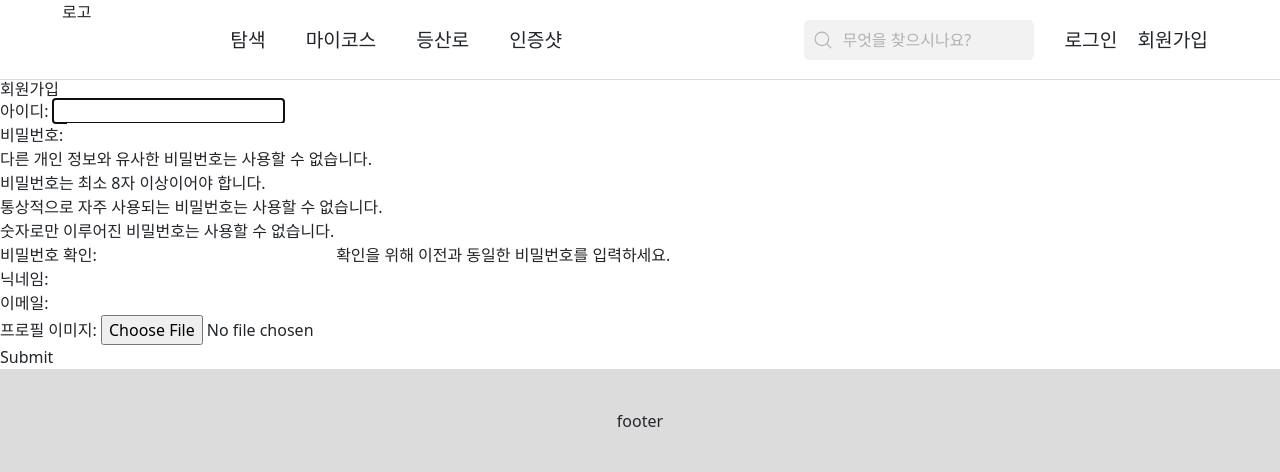
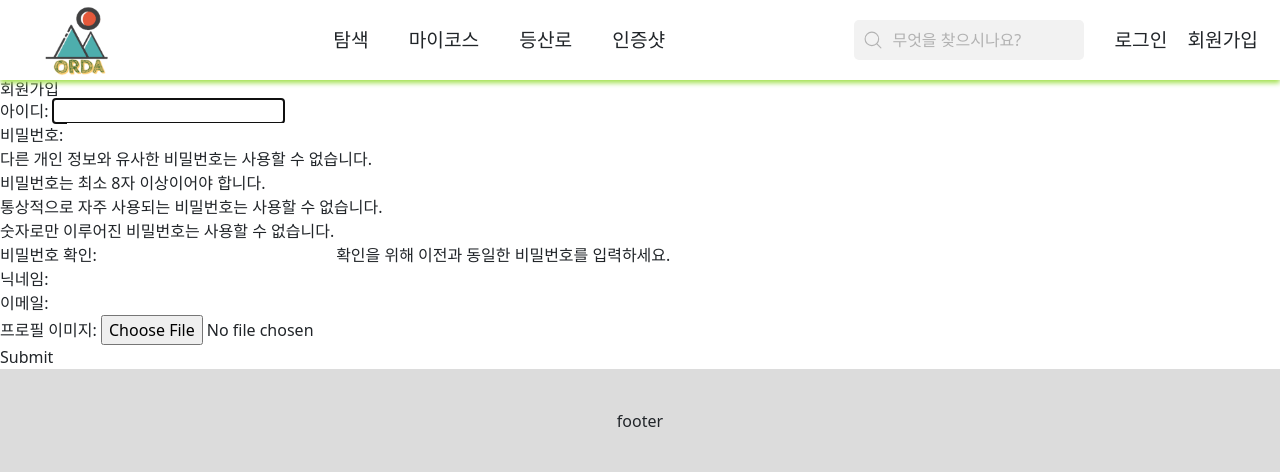
Before and after one commit to 5rda/orda, a Django app: page /accounts/signup/ in a window 1280 px wide. Shown: the top 472 px of the page. Run offline with Django 3.2, Linux system fonts and the light colour scheme; some libraries are stand-ins or nearby versions.

Commit message:
[FEAT] navbar, footer 추가

```diff
--- a/pjt/urls.py
+++ b/pjt/urls.py
@@ -21,7 +21,7 @@ from . import views
 
 urlpatterns = [
     path('admin/', admin.site.urls),
-    path('', views.index),
+    path('', views.index, name="index"),
     path('accounts/', include('accounts.urls')),
     path('mountains/', include('mountains.urls')),
 ] + static(settings.MEDIA_URL, document_root=settings.MEDIA_ROOT)
--- a/static/css/base.css
+++ b/static/css/base.css
@@ -7,16 +7,34 @@
 
 
 /* nav */
-.header--warp {
+.header__navbox {
+  display: flex;
+  flex-direction: row;
+  height: 80px;
+}
+
+.header__nav--warp {
   display: flex;
   height: 80px;
   flex-direction: row;
   justify-content: space-between;
-  margin: 0 50px 0 50px;
+  margin: 0 auto;
+  /* padding: 0 100px 0 100px; */
 }
 
-.header--logo {
+.header__logo {
+  position: relative;
+  margin: 0 30px;
+}
 
+.header__logo--img {
+  height: 100%;
+  object-fit: cover;
+}
+
+.header__navbox1 {
+  display: flex;
+  flex-direction: row;
 }
 
 .header__nav--list {
@@ -40,6 +58,11 @@
 
 .active-button:hover {
   color: #A2E04E;
+}
+
+.header__navbox2 {
+  display: flex;
+  flex-direction: row;
 }
 
 .header__search {
@@ -79,6 +102,32 @@
   cursor: pointer;
 }
 
+@media (max-width:1080px) {
+  .header__logo {
+    display: none;
+  }
+
+  .header__nav--warp {
+    display: flex;
+    height: 120px;
+    flex-direction: column;
+    justify-content: center;
+    align-items: center;
+    margin: 0 auto;
+    /* padding: 0 100px 0 100px; */
+  }
+
+  .header__navbox1 {
+    order: 2;
+    padding: 10px 0;
+  }
+
+  .header__navbox2 {
+    order: 1;
+    padding: 10px 0;
+  }
+}
+
 
 /* footer */
 .footer--wrap {
--- a/templates/nav.html
+++ b/templates/nav.html
@@ -1,9 +1,11 @@
+{% load static %}
+
 <header style="position: sticky; top: 0;">
-  <div style="height: 80px; border-bottom: solid 1px #DBDBDB;">
+  <div style="height: 100%; box-shadow: 0px 3px 5px var(--main-color); background-color: #FFFFFF;">
     <div class="container">
-      <div class="header--warp">
-        <div class="d-flex flex-row justify-content-between" style="width: 45%;">
-          <div class="header--logo">로고</div>
+      <div class="header__nav--warp">
+        <div class="header__logo"><a href="{% url 'index' %}"><img class='header__logo--img' src="{% static 'img/nav_logo.png' %}" alt="ordalogo"></a></div>
+        <div class="header__navbox1">
           <ul class="header__nav--list">
             <li class="header__nav--item">
               <button id="탐색" class="{% if active_button_id == '탐색' %}active-button{% endif %}">탐색</button>
@@ -19,7 +21,7 @@
             </li>
           </ul>
         </div>
-        <div class="d-flex flex-row">
+        <div class="header__navbox2">
           <div class="header__search">
             <div class="header__search--list">
               <svg id="i-search" xmlns="http://www.w3.org/2000/svg" viewBox="0 0 32 32" width="18" height="18" fill="none" stroke="#B2B2B2" stroke-linecap="round" stroke-linejoin="round" stroke-width="2">
```
Also changed, not shown: static/img/nav_logo.png (added).
